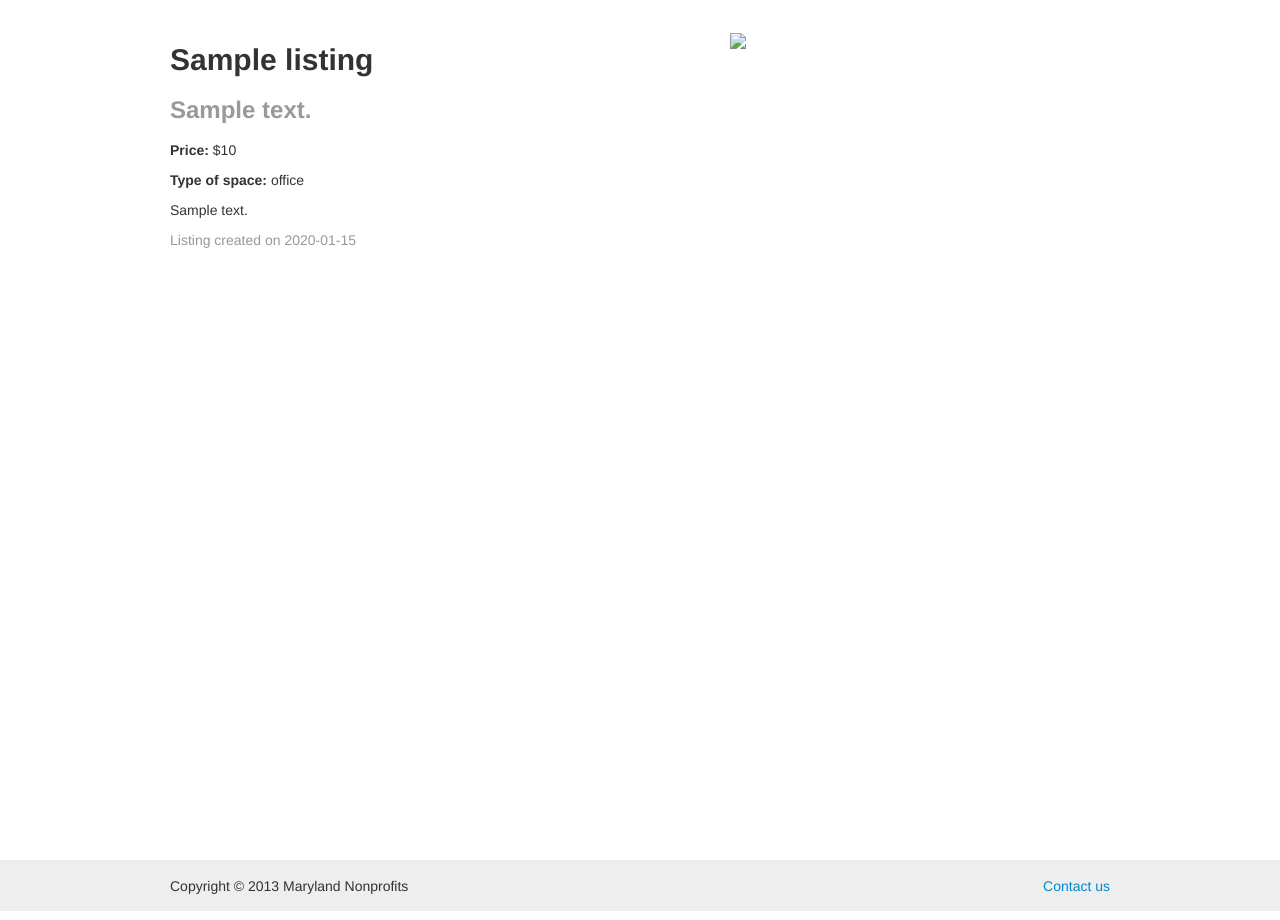
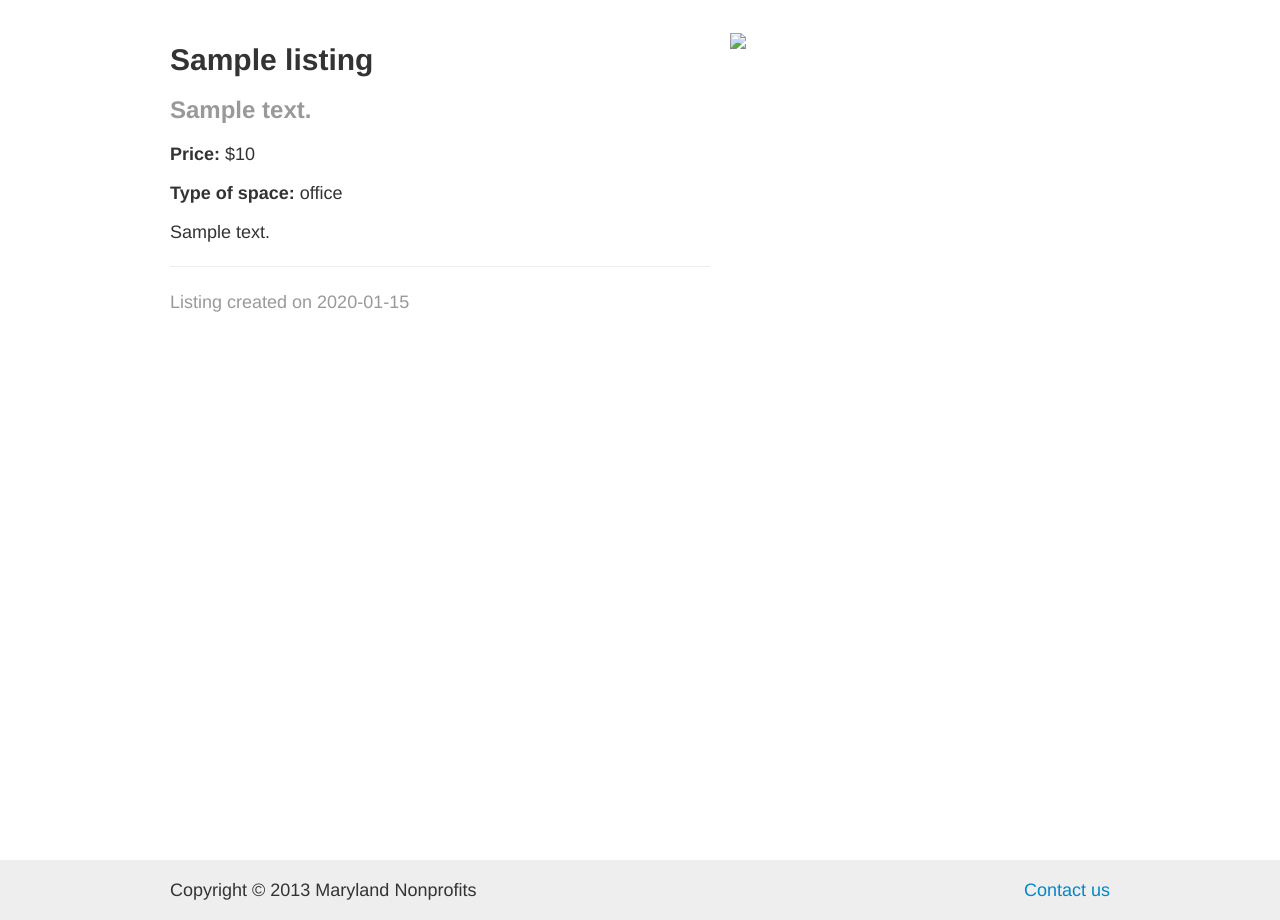
Before and after one commit to josephturnerjr/spacefinder, a Flask app: page /listing/1 in a window 1280 px wide. Shown: the part 41-961 px from the top of the page. Run offline with Flask 2, Linux system fonts and the light colour scheme; tables that the repository leaves empty hold one stand-in row (values such as "Sample post"); style sheets or scripts are compiled from the project's sources; some libraries are stand-ins or nearby versions.

Commit message:
Style for listing pages

```diff
--- /dev/null
+++ b/spacefinder/static/css/listing.css
@@ -0,0 +1,4 @@
+p {
+  font-size: 18px;
+  line-height: 1.6em;
+}
--- /dev/null
+++ b/spacefinder/static/css/listing.less
@@ -0,0 +1,4 @@
+p{
+  font-size: 18px;
+  line-height: 1.6em;
+}
--- a/spacefinder/templates/listing.html
+++ b/spacefinder/templates/listing.html
@@ -19,6 +19,7 @@
       <p>
         {{listing.description}}
       </p>
+      <hr/>
       <p class='muted'>
         Listing created on {{listing.created.date()}}
       </p>
```
